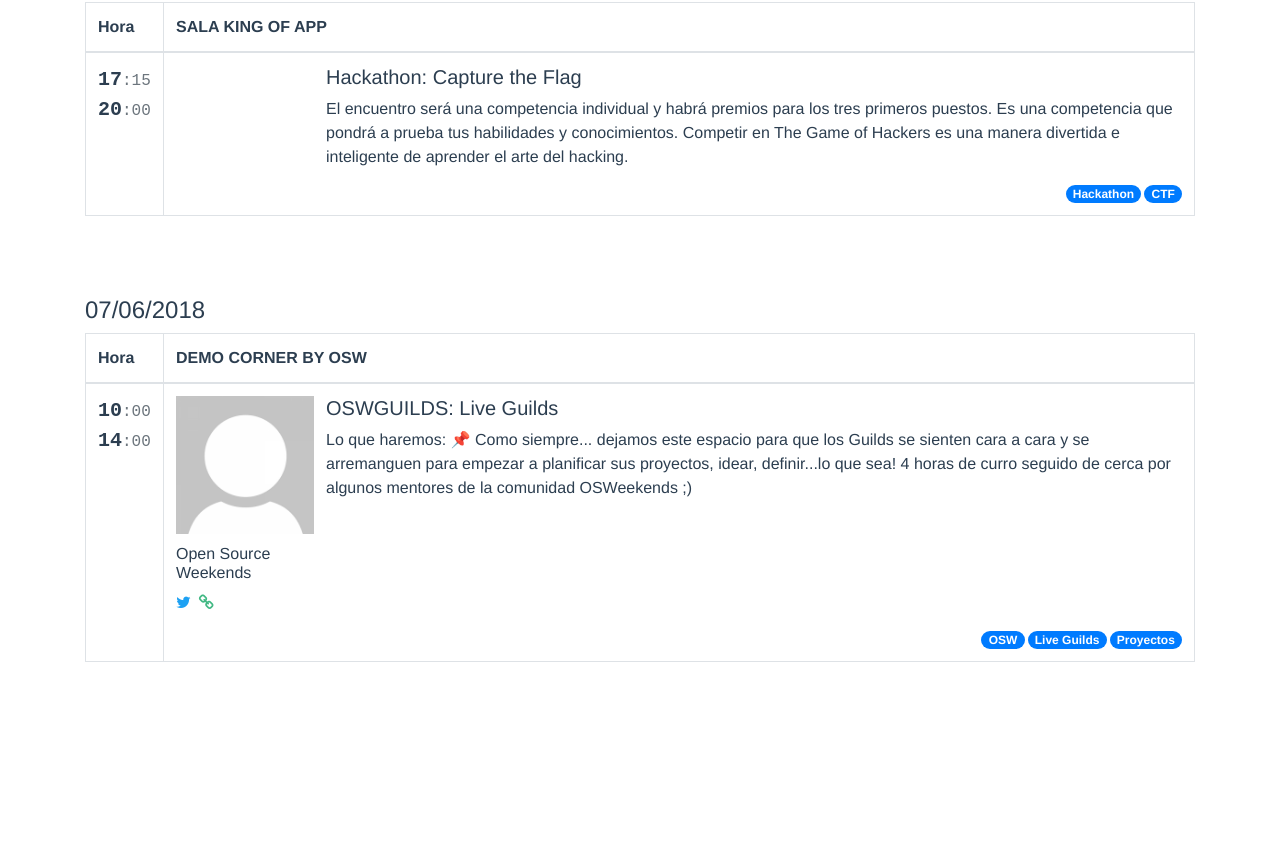
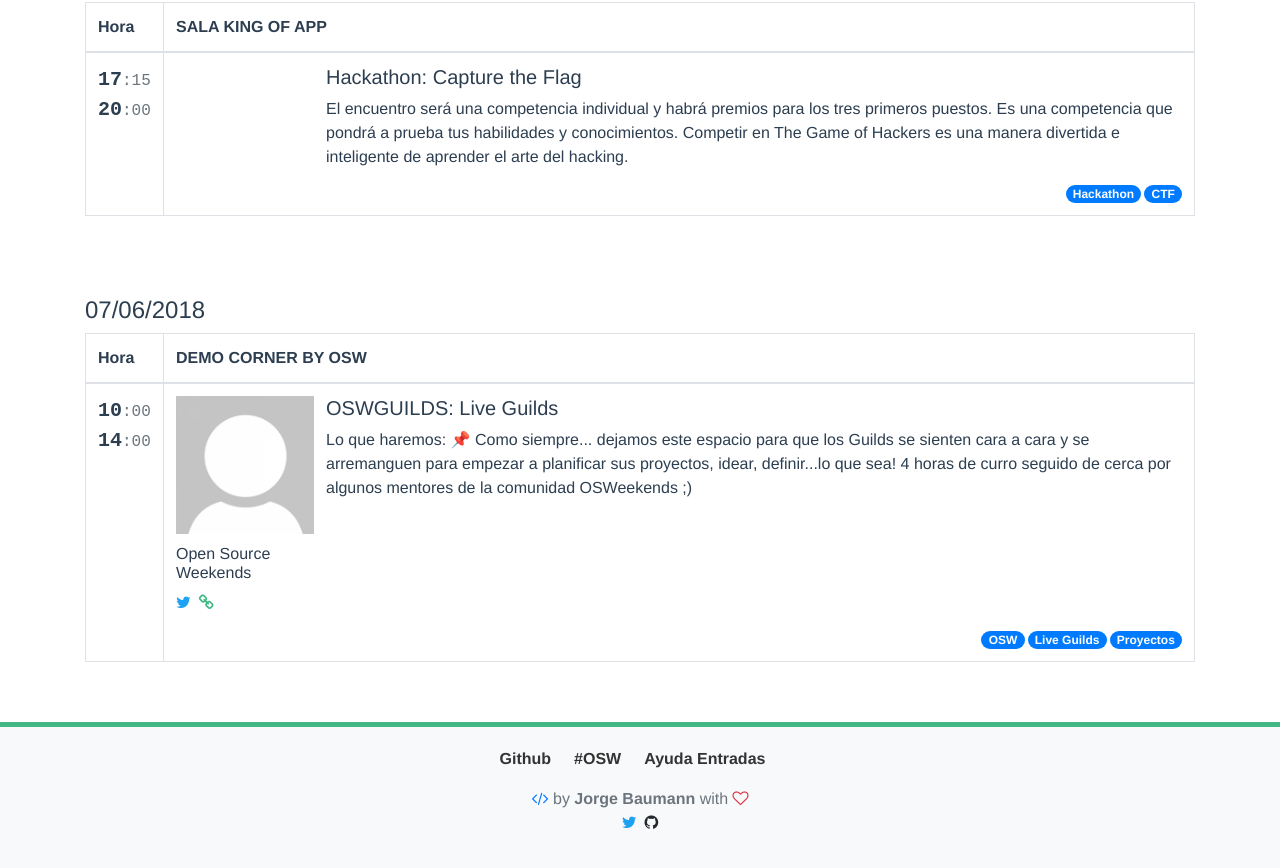
Before and after one commit to DevJourneyMadrid/june-18, a Vue app: page / in a window 1280 px wide. Shown: the part 9167-10035 px from the top of the page. Before the commit the page ends 9889 px from the top, so only its background shows below. Built offline with nearby package versions, Linux system fonts and the light colour scheme; what vue-momentjs would draw is missing.

Commit message:
Initial commit

```diff
--- a/src/App.vue
+++ b/src/App.vue
@@ -4,6 +4,9 @@
     <Layout>
       <template slot="main">
         <router-view/>
+      </template>
+      <template slot="footer">
+        <FooterLinks></FooterLinks>
       </template>
     </Layout>
   </div>
@@ -21,12 +24,14 @@
 
 <script>
   import NavHeader from './components/NavHeader.vue';
+  import FooterLinks from './components/FooterLinks.vue';
   import Layout from './layouts/main.vue';
 
   export default {
     components: {
+      Layout,
       NavHeader,
-      Layout,
+      FooterLinks,
     },
   };
 </script>
--- a/src/components/FooterLinks.vue
+++ b/src/components/FooterLinks.vue
@@ -1,68 +1,77 @@
 <template>
-  <div id="nav">
-    <div class="wrapper">
-      <div class="logo">
-        <router-link to="/">
-          <img src="../assets/img/osw-logo.png" alt="osw logo">
-        </router-link>
-      </div>
-      <div class="items">
-        <ul>
-          <li v-for="(link, index) in navLinks" :key="index">
-            <router-link :to="link.to"> {{ link.displayName }}</router-link>
+  <footer class="bg-light mb-0 mt-3">
+    <div class="container">
+      <div class="links d-flex justify-content-center">
+        <ul class="list-inline">
+          <li class="list-inline-item" v-for="(link, i) in linksList" :key="i">
+            <a :href="link.to">{{ link.displayName }}</a>
           </li>
         </ul>
       </div>
+      <div class="credit text-center">
+        <div class="block">
+          <p class="mb-0 el-cursor text-muted">
+            <i class="fa fa-code text-primary" aria-hidden="true"></i>
+            by <b>Jorge Baumann</b> with
+            <i class="fa fa-heart-o text-danger" aria-hidden="true"></i>
+          </p>
+          <ul class="list-inline social-links">
+            <li class="list-inline-item">
+              <a href="https://twitter.com/baumannzone" class="twitter">
+                <i class="fa fa-twitter" aria-hidden="true"></i>
+              </a>
+            </li>
+            <li class="list-inline-item">
+              <a href="https://github.com/baumannzone" class="github">
+                <i class="fa fa-github" aria-hidden="true"></i>
+              </a>
+            </li>
+          </ul>
+        </div>
+      </div>
     </div>
-  </div>
+  </footer>
 </template>
+
 <script>
   export default {
     name: 'NavHeader',
     data() {
       return {
-        navLinks: [
-          { displayName: 'Home', to: '/' },
-          { displayName: 'Speakers', to: '/speakers' },
-          // { displayName: 'Entradas', to: '/tickets' },
+        linksList: [
+          { displayName: 'Github', to: 'https://github.com/baumannzone/open-expo-schedule' },
+          { displayName: '#OSW', to: 'http://osweekends.com/' },
+          { displayName: 'Ayuda Entradas', to: 'https://cloud.osweekends.com/index.php/s/bBcQ6TpfQozgWGo#pdfviewer' },
         ],
       };
     },
   };
 </script>
+
 <style lang="stylus">
+  footer
+    border-top 5px solid #41b883
+    min-height 150px
+    padding-top 20px
+    padding-bottom 20px
 
-  .wrapper
-    display flex
-    justify-content space-between
+  .links
+    a
+      color: #333
+      font-weight bolder
+      margin-right 15px
 
-  #nav
-    padding 20px
-    background-color #fafafa
+  .el-cursor
+    cursor url("../assets/img/cursor.png"), auto;
 
-    .logo
-      img
-        height 40px
-
-    .items
-      display flex
-      align-items center
-    ul
-      margin-bottom 0
-      padding-left 0
-    li
-      display inline-block
-      list-style none
-      margin-left 20px
-      font-size 22px
-      a
-        font-weight bold
-        color #2c3e50
-        &:hover
-          text-decoration none
-          border-bottom 2px solid #2c3e50
-        &.router-link-exact-active
-          color #42b983
-          border-bottom 2px solid #42b983
+  .social-links
+    a.github
+      color: #24292f
+    a.twitter
+      color #1da1f3
+    a.linkedin
+      color #0077b5
+    a.website
+      color: #41b883
 
 </style>
--- a/src/data/index.js
+++ b/src/data/index.js
@@ -1,7 +1,8 @@
 /* eslint-disable */
-// Types: 1 & 2
+// Types: 1 & 2 & 3
 // Type 1 is a moment like welcome or networking
 // Type 2 is when a speaker has time to speak
+// Type 3 no speaker but has info
 export const scheduleInfo = [
   {
     date: '06/06/2018', // DD/MM/YYYY
--- a/src/layouts/main.vue
+++ b/src/layouts/main.vue
@@ -1,5 +1,6 @@
 <template>
   <div class="page-container">
     <slot name="main"></slot>
+    <slot name="footer"></slot>
   </div>
 </template>
```
Also changed, not shown: src/assets/img/cursor.png (added).
